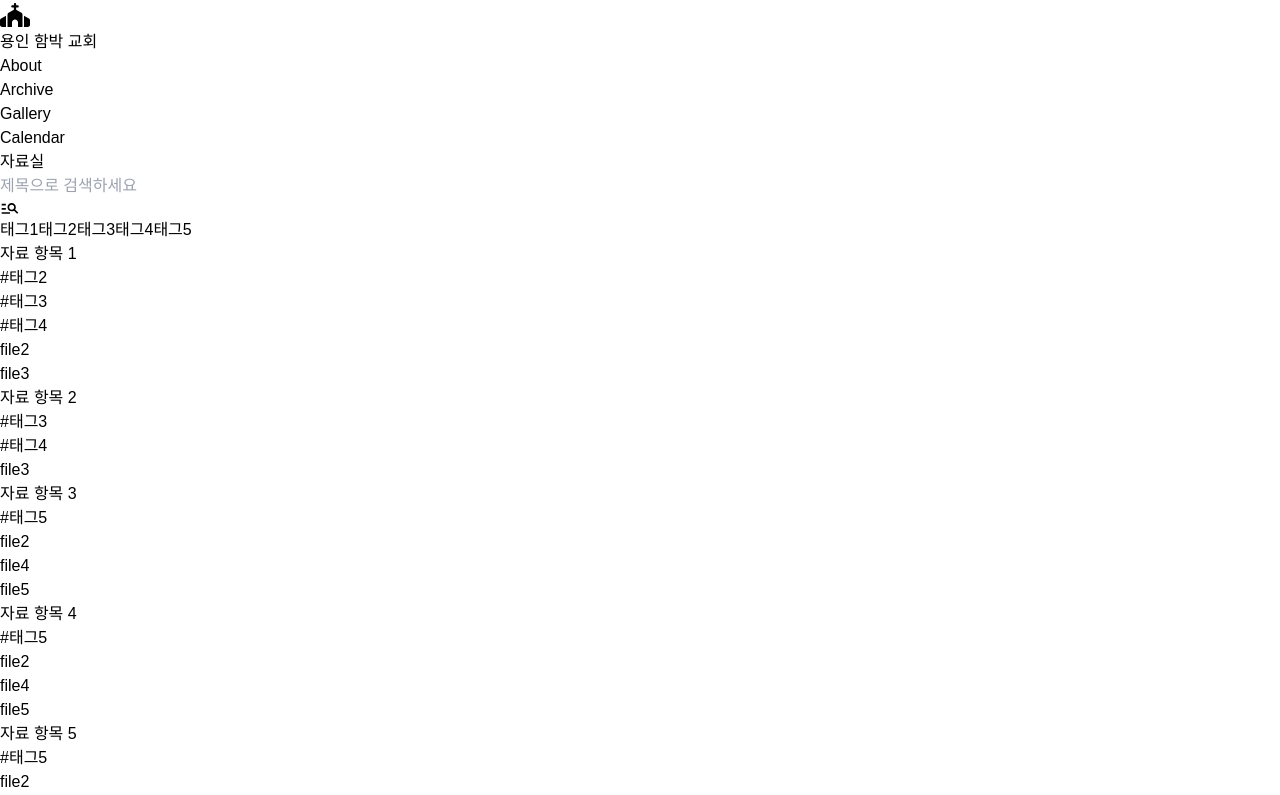
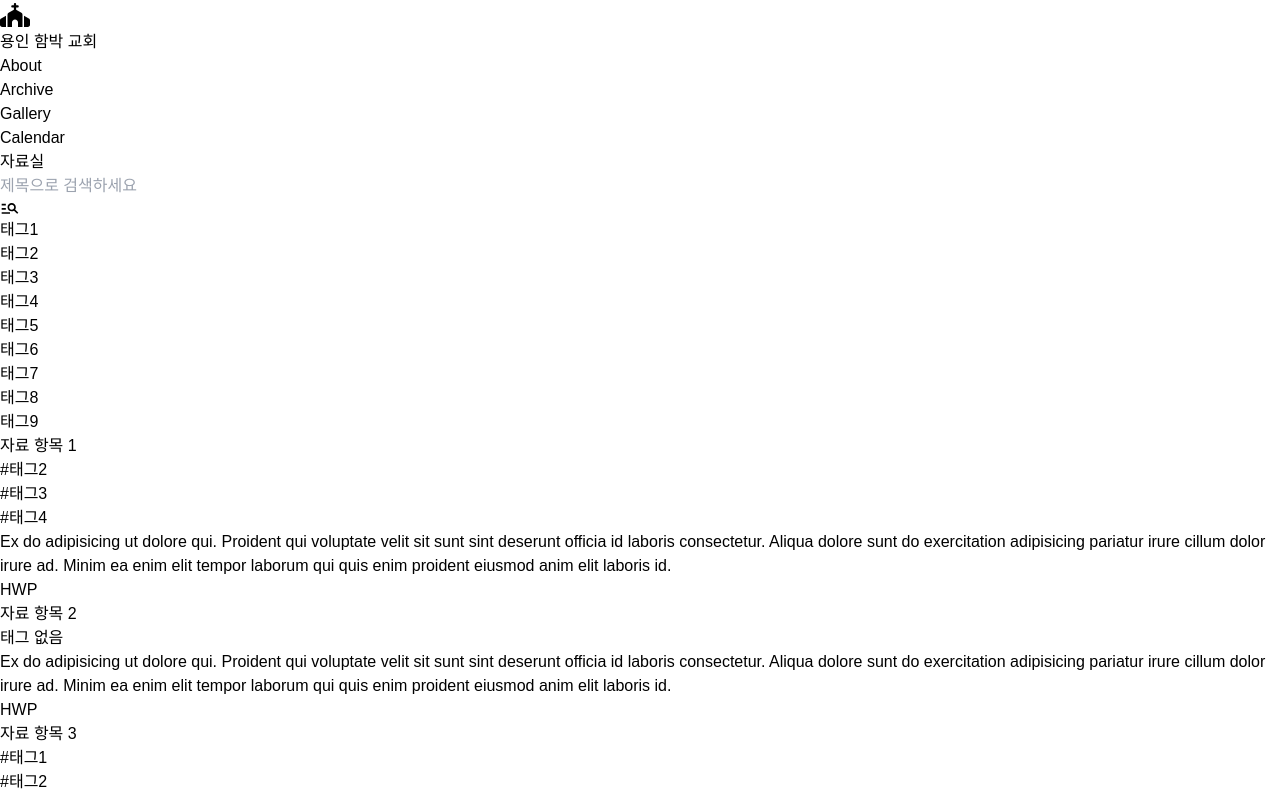
Before and after one commit to ned-razzz/lamp-frontend, a Next.js app: page /archive in a window 1280 px wide. Shown: the top 795 px of the page. Built offline with nearby package versions, Linux system fonts and the light colour scheme.

Commit message:
chore: layout 변경경

```diff
--- a/src/app/archive/page.tsx
+++ b/src/app/archive/page.tsx
@@ -7,16 +7,16 @@ interface Tag {
 }
 
 interface File {
-  id: number;
-  name: string;
-  url: string;
+  extension: string;
+  downloadUrl: string;
 }
 
 interface Document {
   id: number;
   title: string;
+  description: string;
   tags: Tag[];
-  files: File[];
+  file: File;
 }
 
 const ArchivePage = () => {
@@ -26,28 +26,55 @@ const ArchivePage = () => {
     { id: 3, name: "태그3" },
     { id: 4, name: "태그4" },
     { id: 5, name: "태그5" },
+    { id: 6, name: "태그6" },
+    { id: 7, name: "태그7" },
+    { id: 8, name: "태그8" },
+    { id: 9, name: "태그9" },
   ];
 
-  const files: File[] = [
-    { id: 1, name: "file1", url: "#" },
-    { id: 2, name: "file2", url: "#" },
-    { id: 3, name: "file3", url: "#" },
-    { id: 4, name: "file4", url: "#" },
-    { id: 5, name: "file5", url: "#" },
-  ];
+  const file: File = {
+    extension: "HWP",
+    downloadUrl: "#",
+  };
 
   // Mock data for resources
   const docuemnts: Document[] = [
-    { id: 1, title: "자료 항목 1", tags: [tags[1], tags[2], tags[3]], files: [files[1], files[2]] },
-    { id: 2, title: "자료 항목 2", tags: [tags[2], tags[3]], files: [files[2]] },
-    { id: 3, title: "자료 항목 3", tags: [tags[4]], files: [files[1], files[3], files[4]] },
-    { id: 4, title: "자료 항목 4", tags: [tags[4]], files: [files[1], files[3], files[4]] },
-    { id: 5, title: "자료 항목 5", tags: [tags[4]], files: [files[1], files[3], files[4]] },
-    { id: 6, title: "자료 항목 6", tags: [tags[4]], files: [files[1], files[3], files[4]] },
+    {
+      id: 1,
+      title: "자료 항목 1",
+      description:
+        "Ex do adipisicing ut dolore qui. Proident qui voluptate velit sit sunt sint deserunt officia id laboris consectetur. Aliqua dolore sunt do exercitation adipisicing pariatur irure cillum dolor irure ad. Minim ea enim elit tempor laborum qui quis enim proident eiusmod anim elit laboris id.",
+      tags: [tags[1], tags[2], tags[3]],
+      file: file,
+    },
+    {
+      id: 2,
+      title: "자료 항목 2",
+      description:
+        "Ex do adipisicing ut dolore qui. Proident qui voluptate velit sit sunt sint deserunt officia id laboris consectetur. Aliqua dolore sunt do exercitation adipisicing pariatur irure cillum dolor irure ad. Minim ea enim elit tempor laborum qui quis enim proident eiusmod anim elit laboris id.",
+      tags: [],
+      file: file,
+    },
+    {
+      id: 3,
+      title: "자료 항목 3",
+      description:
+        "Ex do adipisicing ut dolore qui. Proident qui voluptate velit sit sunt sint deserunt officia id laboris consectetur. Aliqua dolore sunt do exercitation adipisicing pariatur irure cillum dolor irure ad. Minim ea enim elit tempor laborum qui quis enim proident eiusmod anim elit laboris id.",
+      tags: [tags[0], tags[1], tags[4]],
+      file: file,
+    },
+    {
+      id: 4,
+      title: "자료 항목 4",
+      description:
+        "Ex do adipisicing ut dolore qui. Proident qui voluptate velit sit sunt sint deserunt officia id laboris consectetur. Aliqua dolore sunt do exercitation adipisicing pariatur irure cillum dolor irure ad. Minim ea enim elit tempor laborum qui quis enim proident eiusmod anim elit laboris id.",
+      tags: [tags[0], tags[1], tags[4]],
+      file: file,
+    },
   ];
 
   return (
-    <main className="mx-4">
+    <div className="mx-4">
       <header className="mb-4">
         <h1 className="font-bold text-xl">자료실</h1>
       </header>
@@ -57,16 +84,20 @@ const ArchivePage = () => {
           <input
             type="text"
             placeholder="제목으로 검색하세요"
-            className="w-full px-10 py-2 border border-gray-300 rounded-full focus:outline-none focus:ring-2 focus:ring-blue-300 transition"
+            className="overflow-x-auto whitespace-nowrap w-full px-10 py-2 border border-gray-300 rounded-full focus:outline-none focus:ring-2 focus:ring-blue-300 transition"
           />
           <MdManageSearch className="absolute left-3 top-3 text-gray-400" size={20} />
         </div>
       </section>
       {/* Tags */}
-      <section className="mb-4 flex gap-2">
-        {tags.map((tag) => (
-          <TagItem key={tag.id} tag={tag} />
-        ))}
+      <section className="mb-4 overflow-x-auto">
+        <ul className="flex gap-2">
+          {tags.map((tag) => (
+            <li key={tag.id}>
+              <TagItem tag={tag} />
+            </li>
+          ))}
+        </ul>
       </section>
       {/* Document */}
       <section className="mb-4 flex flex-col gap-2">
@@ -74,14 +105,14 @@ const ArchivePage = () => {
           <DocumentItem key={document.id} document={document} />
         ))}
       </section>
-    </main>
+    </div>
   );
 };
 
 const TagItem = ({ tag }: { tag: Tag }) => {
   return (
     <button
-      className={`px-2 py-1 rounded-full border transition bg-white hover:bg-gray-50 text-xs`}>
+      className={`flex-none min-w-16 px-2 py-1 rounded-full border bg-white hover:bg-gray-50 text-sm`}>
       {tag.name}
     </button>
   );
@@ -91,21 +122,23 @@ const DocumentItem = ({ document }: { document: Document }) => {
   return (
     <article className="flex justify-center items-center w-full">
       <div className="border-2 rounded-2xl border-black w-full px-4 py-4 relative">
-        <div className="flex flex-col gap-1">
+        <section className="flex flex-col gap-1">
           <header className="font-bold text-xl">{document.title}</header>
           <ul className="flex gap-2 text-sm">
+            {document.tags.length === 0 ? <li>태그 없음</li> : <></>}
             {document.tags.map((tag) => (
               <li key={tag.id}>#{tag.name}</li>
             ))}
           </ul>
-          <ul className="flex gap-2 text-sm">
-            {document.files.map((file) => (
-              <li key={file.id}>
-                <a href={file.url}>{file.name}</a>
-              </li>
-            ))}
-          </ul>
-        </div>
+          <p className="text-sm line-clamp-2">{document.description}</p>
+        </section>
+        <section className="absolute top-4 right-4">
+          <a
+            href={document.file.extension}
+            className="border-2 border-black rounded-full w-12 h-12 flex items-center justify-center">
+            <span className="font-bold text-sm">{document.file.extension}</span>
+          </a>
+        </section>
       </div>
     </article>
   );
```
